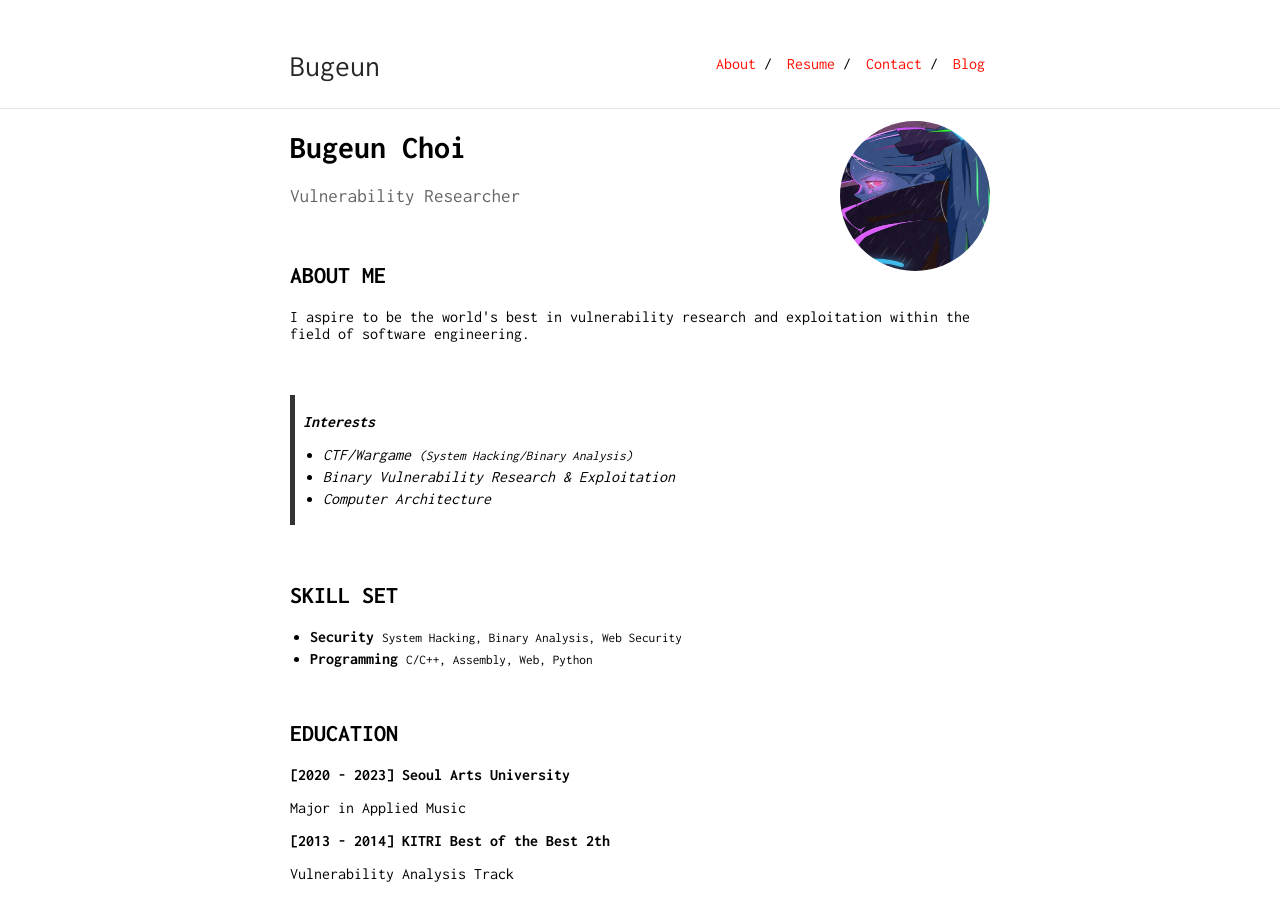
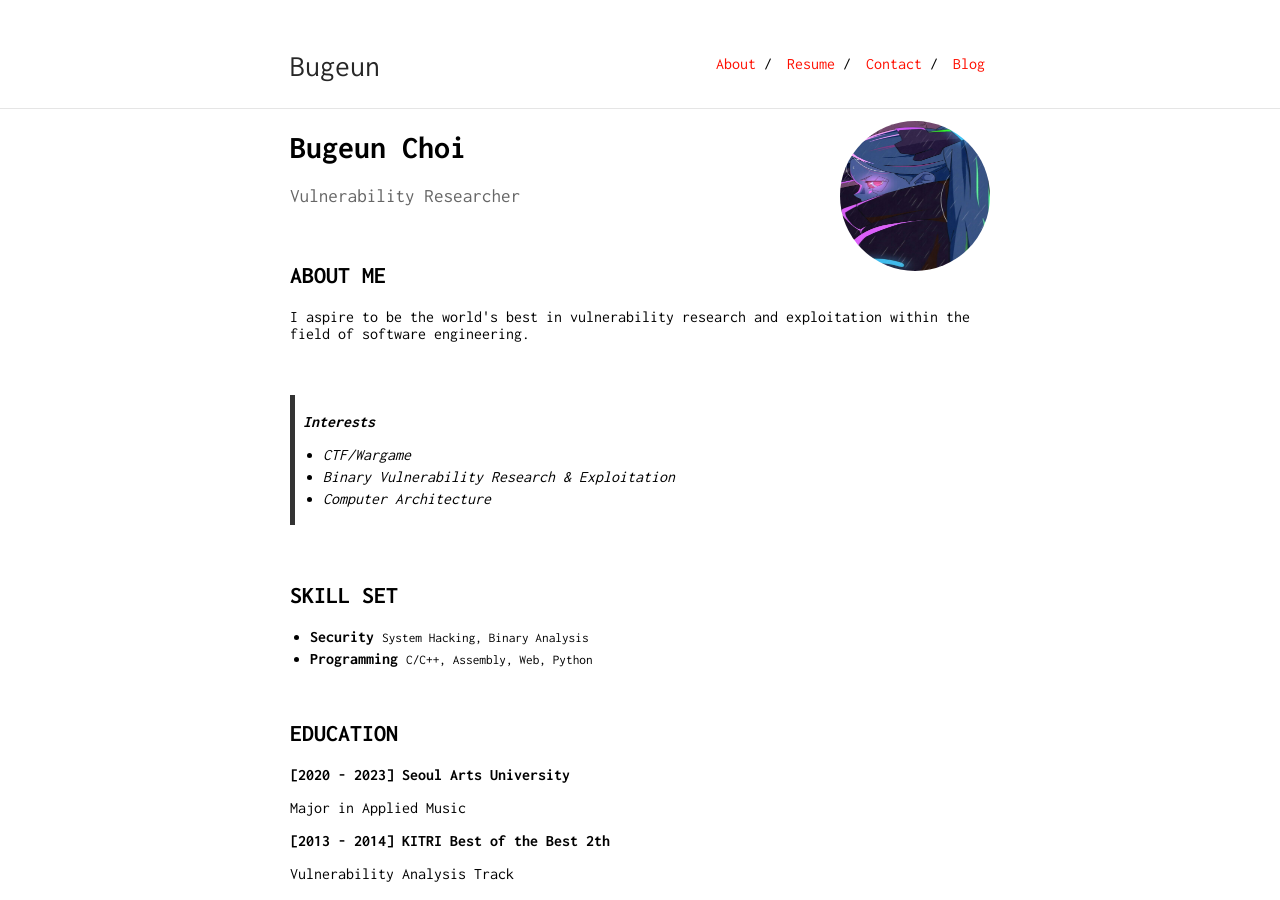
Before and after one commit to Bugeun/bugeun.github.io, a Jekyll site: the page built from index.md, in a window 1280 px wide and 900 px high. Built offline with Jekyll 4.4.1, drawn with Linux system fonts in a browser that asks for light colours.

Commit message:
Update index.md

```diff
--- a/index.md
+++ b/index.md
@@ -15,7 +15,7 @@ Vulnerability Researcher
 &nbsp;
 
 ><b>Interests</b>
-* CTF/Wargame <small>(System Hacking/Binary Analysis)</small>
+* CTF/Wargame
 * Binary Vulnerability Research & Exploitation
 * Computer Architecture
 
@@ -27,7 +27,7 @@ Vulnerability Researcher
         <ul>
           <li>
             <b>Security</b>
-            <small>System Hacking, Binary Analysis, Web Security</small>
+            <small>System Hacking, Binary Analysis</small>
           </li>
           <li>
             <b>Programming</b>
```
